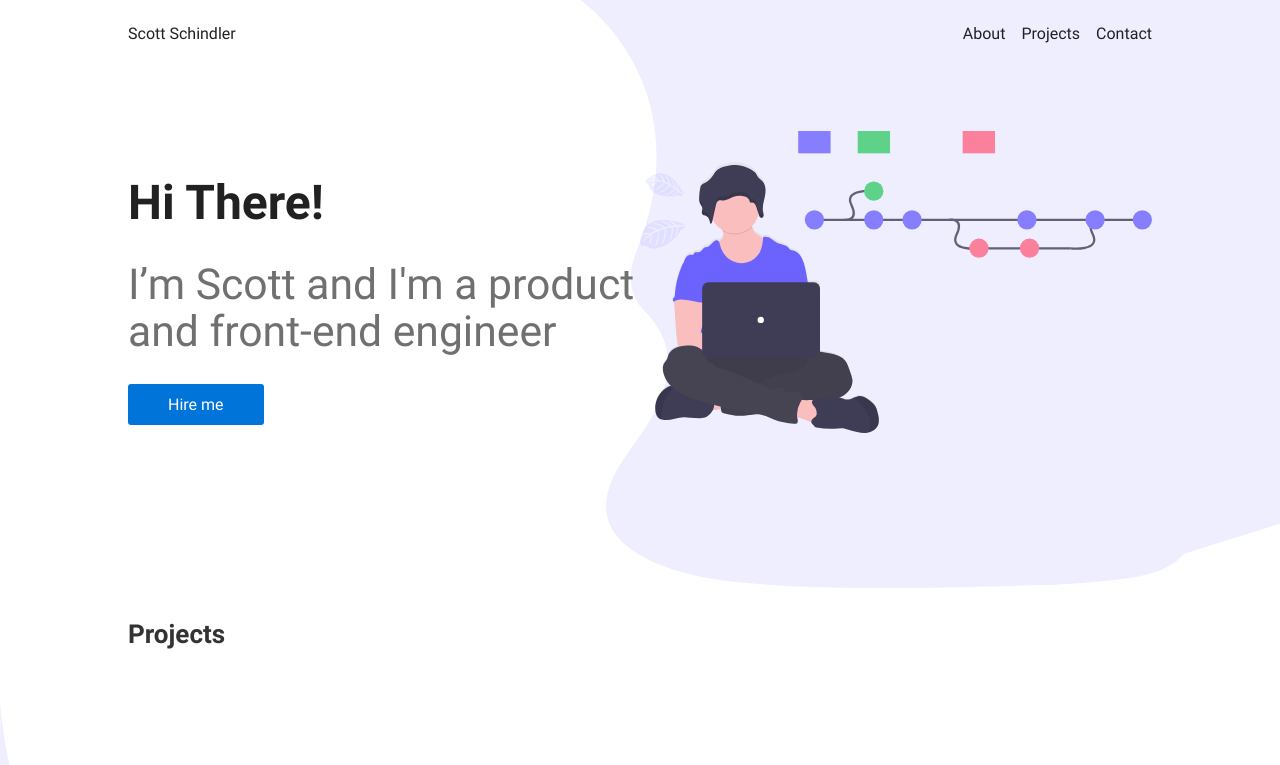
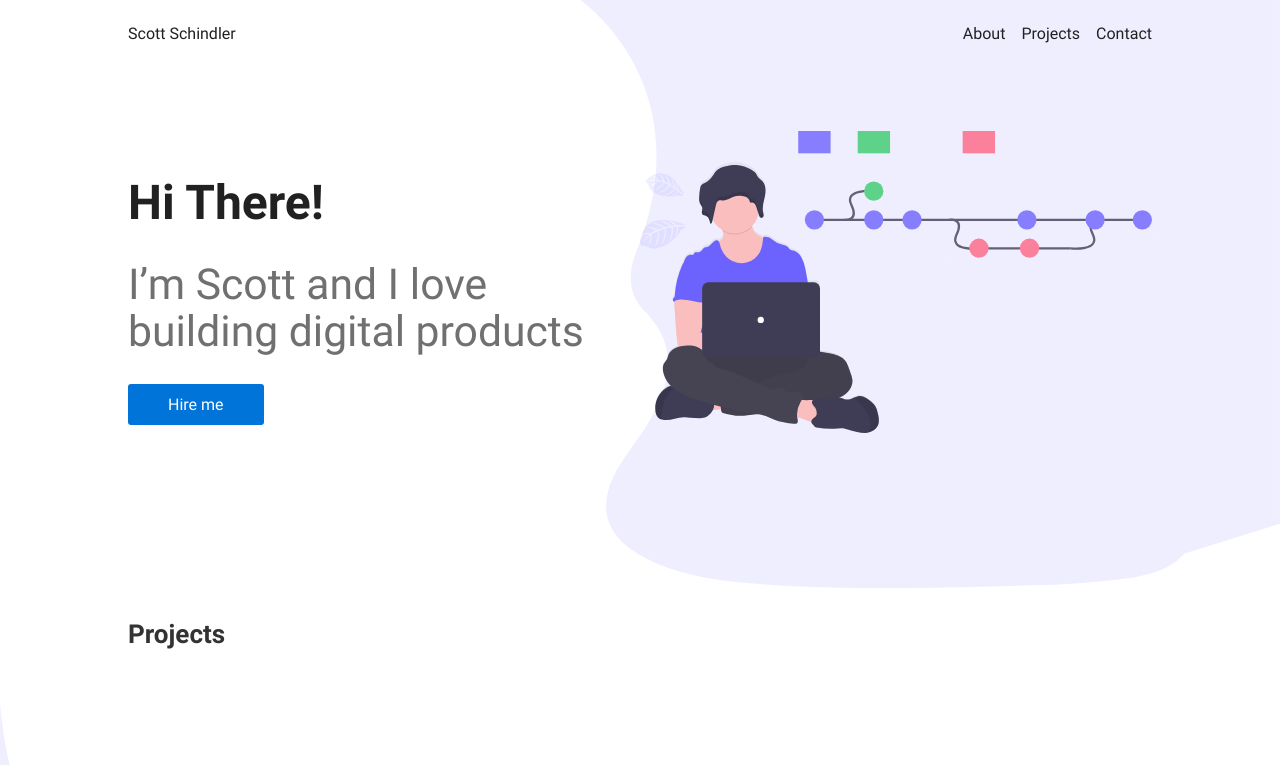
Before and after one commit to scottschindler/new-portfolio, a Gatsby site: page / in a window 1280 px wide. Shown: the top 765 px of the page. Built offline with nearby package versions, Linux system fonts and the light colour scheme; Gatsby itself is replaced by a stand-in of ours.

Commit message:
small tweak

```diff
--- a/src/components/landing/Intro/index.jsx
+++ b/src/components/landing/Intro/index.jsx
@@ -11,7 +11,7 @@ export const Intro = () => (
     <IntroWrapper as={Container}>
       <Details>
         <h1>Hi There!</h1>
-        <h4>I’m Scott and I'm a product and front-end engineer</h4>
+        <h4>I’m Scott and I love building digital products</h4>
         <Button as={AnchorLink} href="#contact">
           Hire me
         </Button>
```
